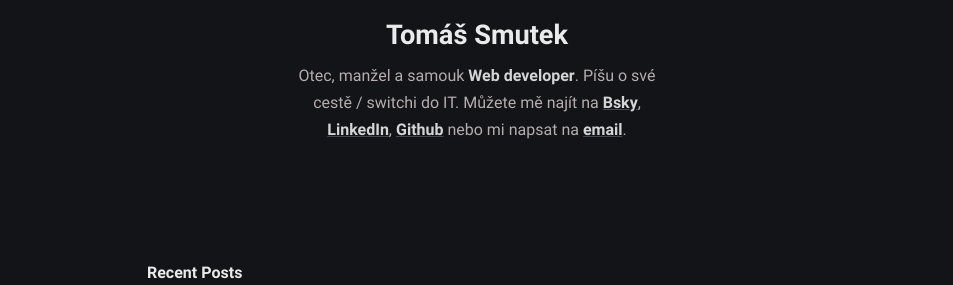
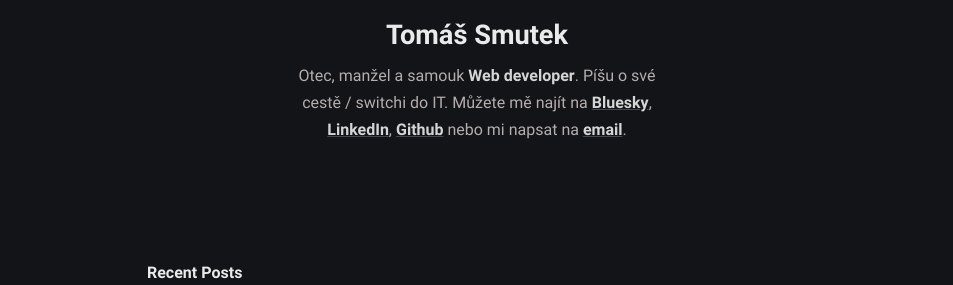
Before and after one commit to heysmtk/heysmtk.github.io, a Jekyll site: the page built from index.md, in a window 1280 px wide. Shown: the part 238-523 px from the top of the page, without its empty margins (163-1116 px from the left). Built offline with Jekyll 4.4.1, drawn with Linux system fonts in a browser that asks for light colours.

Commit message:
Update _config.yml

```diff
--- a/_config.yml
+++ b/_config.yml
@@ -14,7 +14,7 @@ author:
   name: Tomáš Smutek # author name
   bio: >- # tell to the world
     Otec, manžel a samouk <b>Web developer</b>. Píšu o své cestě / switchi do IT. Můžete mě najít na
-    <a href="https://bsky.app/profile/smtk.cz" target="_blank" rel="noopener"><b>Bsky</b></a>,
+    <a href="https://bsky.app/profile/smtk.cz" target="_blank" rel="noopener"><b>Bluesky</b></a>,
     <a href="https://www.linkedin.com/in/heysmtk/" target="_blank" rel="noopener"><b>LinkedIn</b></a>,
     <a href="https://github.com/heysmtk" target="_blank" rel="noopener"><b>Github</b></a> nebo mi napsat na
     <a href="mailto:smtktom@gmail.com" target="_blank" rel="noopener"><b>email</b></a>.
```
